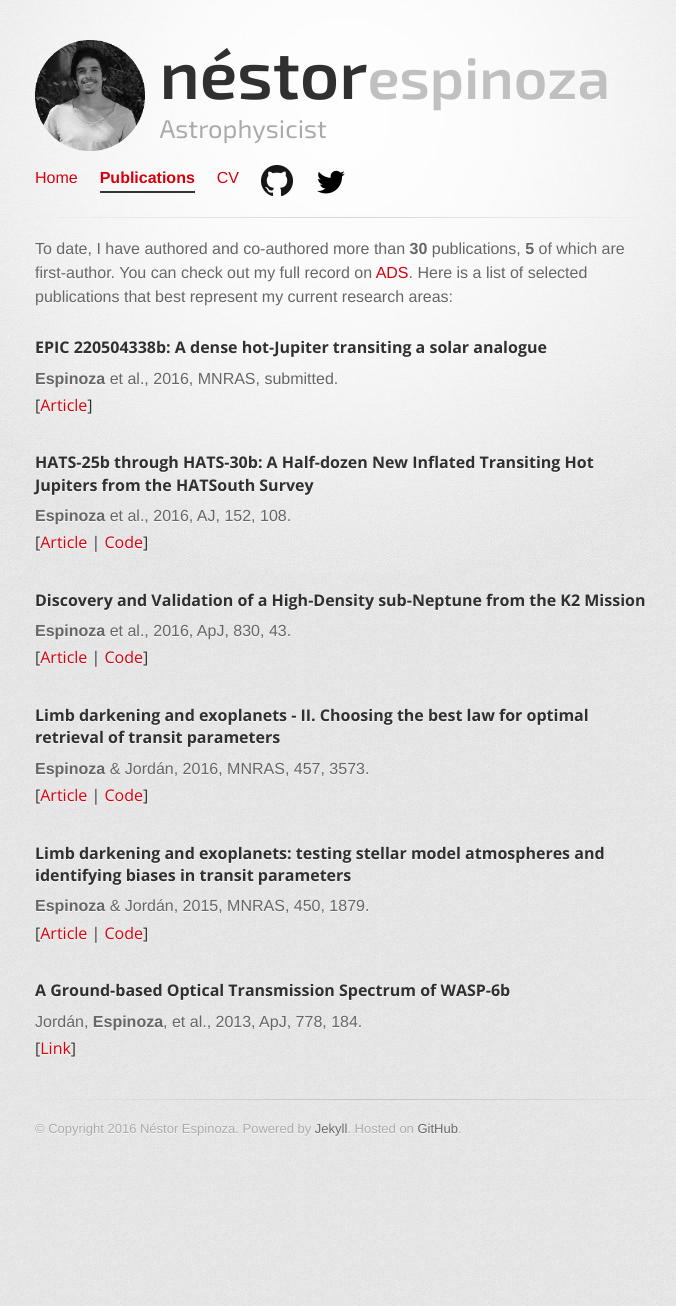
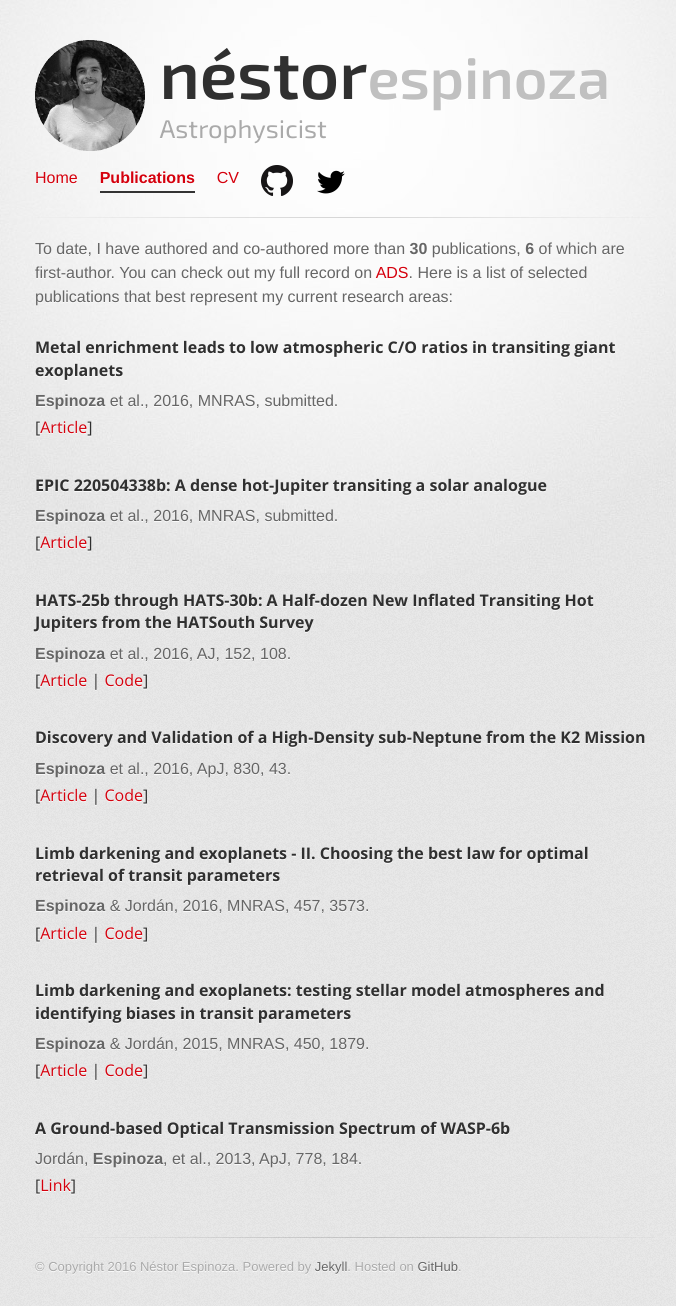
Before and after one commit to cphyc/cphyc.github.io, a Jekyll site: the page built from publications/index.html, in a window 1280 px wide. Shown: the whole page, without its empty margins (295-971 px from the left). Built offline with Jekyll 4.4.1, drawn with Linux system fonts in a browser that asks for light colours; before the commit the page ends 1169 px from its top, so only the background shows below that.

Commit message:
Updated references and CV.

```diff
--- a/publications/index.html
+++ b/publications/index.html
@@ -5,11 +5,17 @@ current: publications
 description: My Publications
 ---
 
-To date, I have authored and co-authored more than <b>30</b> publications, <b>5</b> of which are first-author. You can check out my full
+To date, I have authored and co-authored more than <b>30</b> publications, <b>6</b> of which are first-author. You can check out my full
 record on <a href="http://adsabs.harvard.edu/cgi-bin/nph-abs_connect?return_req=no_params&author=Espinoza,%20N.&db_key=PRE" target="_blank">ADS</a>.
 Here is a list of selected publications that best represent my current research areas:
 <br><br>
 <section id="first-author">
+  <div class="job">
+    <h4><b>Metal enrichment leads to low atmospheric C/O ratios in transiting giant exoplanets</b></h4>
+    <b>Espinoza</b> et al., 2016, MNRAS, submitted.
+    <h5>[<a href="https://arxiv.org/abs/1611.08616" target="_blank">Article</a>]</h5>
+  </div>
+  <br>
   <div class="job">
     <h4><b>EPIC 220504338b: A dense hot-Jupiter transiting a solar analogue</b></h4>
     <b>Espinoza</b> et al., 2016, MNRAS, submitted.
```
Also changed, not shown: 2 other files.
